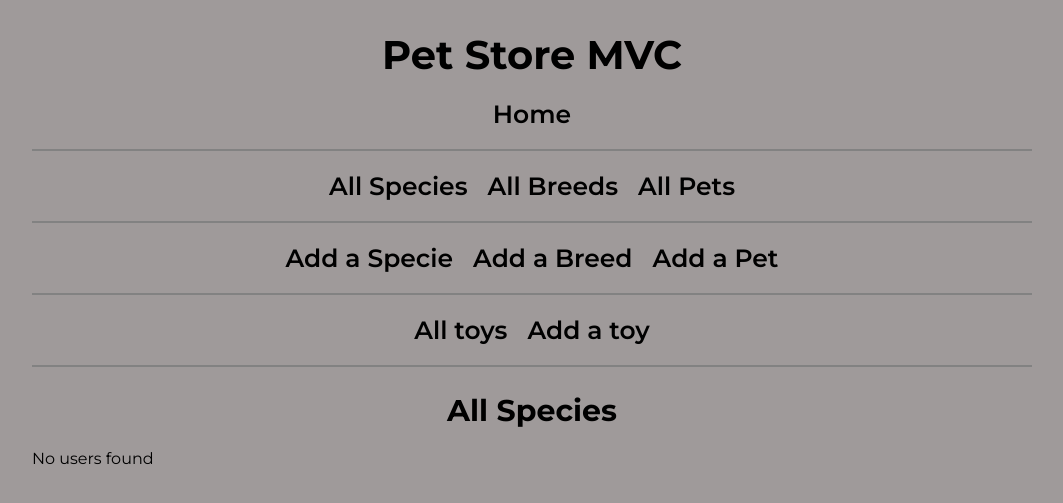
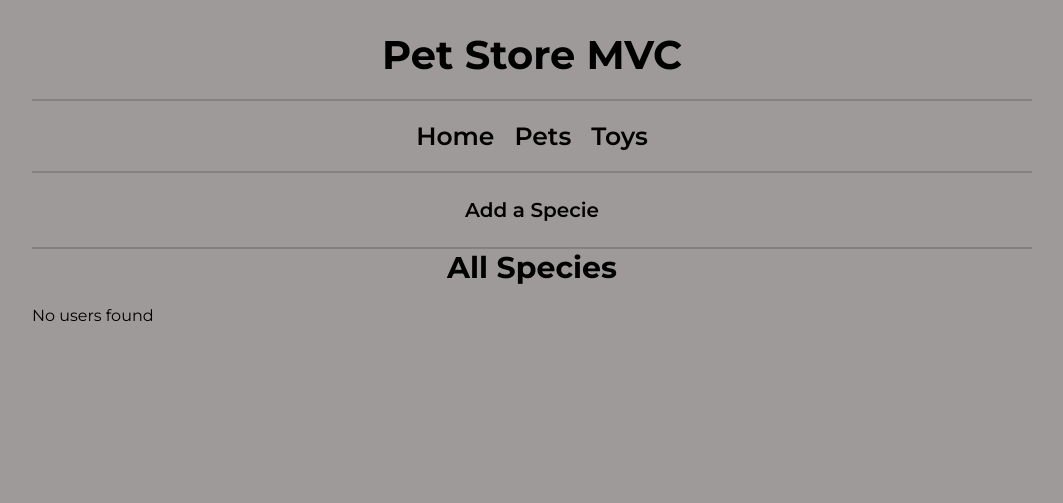
Before and after one commit to AleksandraPetrukova/block3-adv-web, a PHP site: page /?page=species in a window 1280 px wide. Shown: the top 503 px of the page, without its empty margins (108-1171 px from the left). Run offline with PHP 8.4, Linux system fonts and the light colour scheme; data that the repository does not hold is empty; a stand-in replaces the project's code that opens the database connection.

Commit message:
small navigation change

```diff
--- a/project-1/assets/style.css
+++ b/project-1/assets/style.css
@@ -175,6 +175,19 @@ h2 {
     transform: translateY(-5px);
 }
 
+.subnav a {
+    text-decoration: none;
+    color: black;
+    font-weight: 600;
+    font-size: 20px;
+    transition: all 0.3s ease-in-out;
+    margin-bottom: 25px;
+}
+
+.subnav a:hover {
+    transform: translateY(-5px);
+}
+
 form {
     display: grid;
     grid-template-columns: repeat(2, auto);
--- a/project-1/views/breeds.php
+++ b/project-1/views/breeds.php
@@ -1,3 +1,8 @@
+<div class="linea subnav">
+    <a href="?page=addbreed">Add a Breed</a>
+</div>
+<div class="line"></div>
+
 <h2>All Breeds</h2>
 <article>
     <?php
--- a/project-1/views/controlPanel.php
+++ b/project-1/views/controlPanel.php
@@ -1,22 +1,24 @@
 <div class="control-panel">
-    <a href="?">Home</a>
+
     <div class="line"></div>
     <div class="linea">
-        <a href="?page=species">All Species</a>
-        <a href="?page=breeds">All Breeds</a>
-        <a href="?page=pets">All Pets</a>
+        <!-- <a href="?page=species">All Species</a> -->
+        <!-- <a href="?page=breeds">All Breeds</a> -->
+        <a href="?">Home</a>
+        <a href="?page=pets">Pets</a>
+        <a href="?page=toys"> Toys</a>
     </div>
     <div class="line"></div>
-    <div class="linea">
+    <!-- <div class="linea">
         <a href="?page=addspecie"> Add a Specie</a>
         <a href="?page=addbreed">Add a Breed</a>
         <a href="?page=addpet">Add a Pet</a>
     </div>
     <div class="line"></div>
     <div class="linea">
-        <a href="?page=toys"> All toys</a>
+
         <a href="?page=addtoy">Add a toy</a>
     </div>
-    <div class="line"></div>
+    <div class="line"></div> -->
 
 </div>
--- a/project-1/views/home.php
+++ b/project-1/views/home.php
@@ -1,3 +1,8 @@
+<div class="linea subnav">
+    <a href="?page=addspecie"> Add a Specie</a>
+</div>
+<div class="line"></div>
+
 <h2>All Species</h2>
 
 <article>
--- a/project-1/views/toys.php
+++ b/project-1/views/toys.php
@@ -1,3 +1,8 @@
+<div class="linea subnav">
+    <a href="?page=addtoy">Add a toy</a>
+</div>
+<div class="line"></div>
+
 <h2>All Toys</h2>
 <article>
     <?php
```
Also changed, not shown: project-1/views/pets.php (+8 -0 lines).
